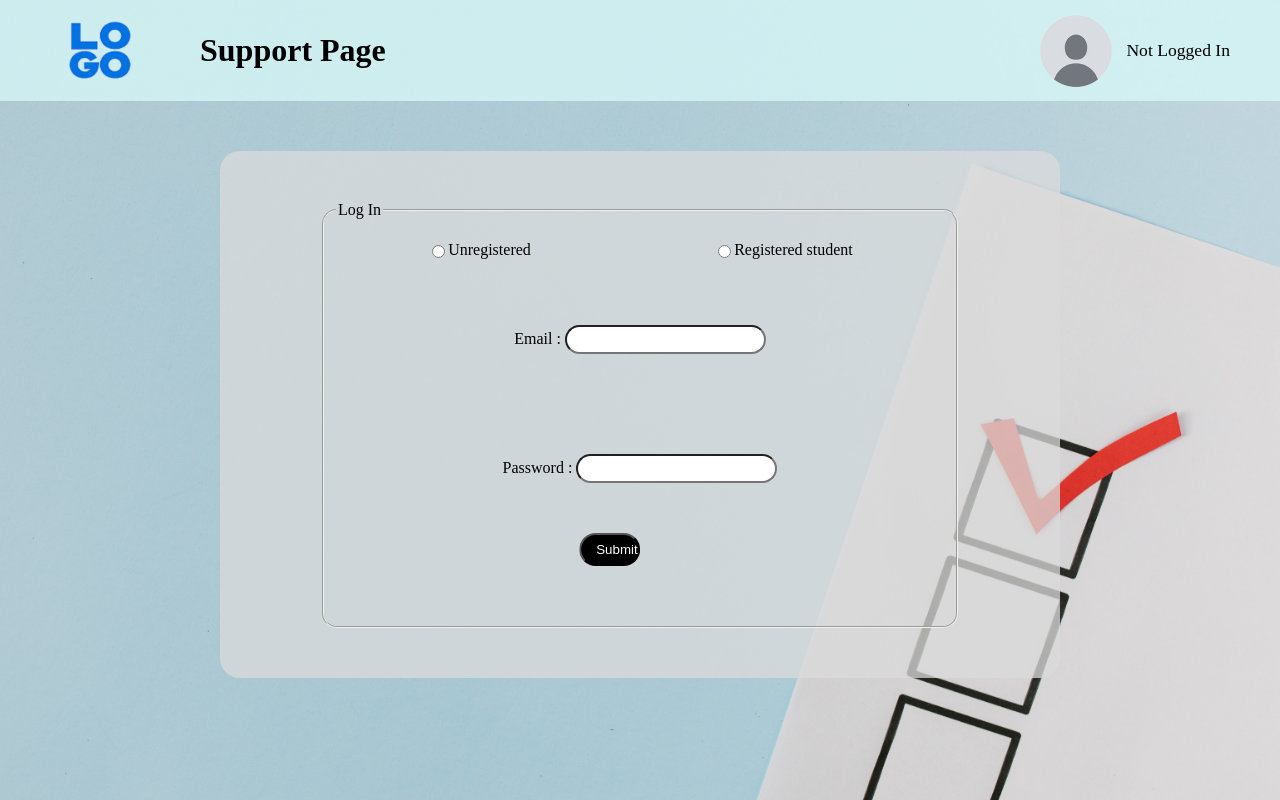
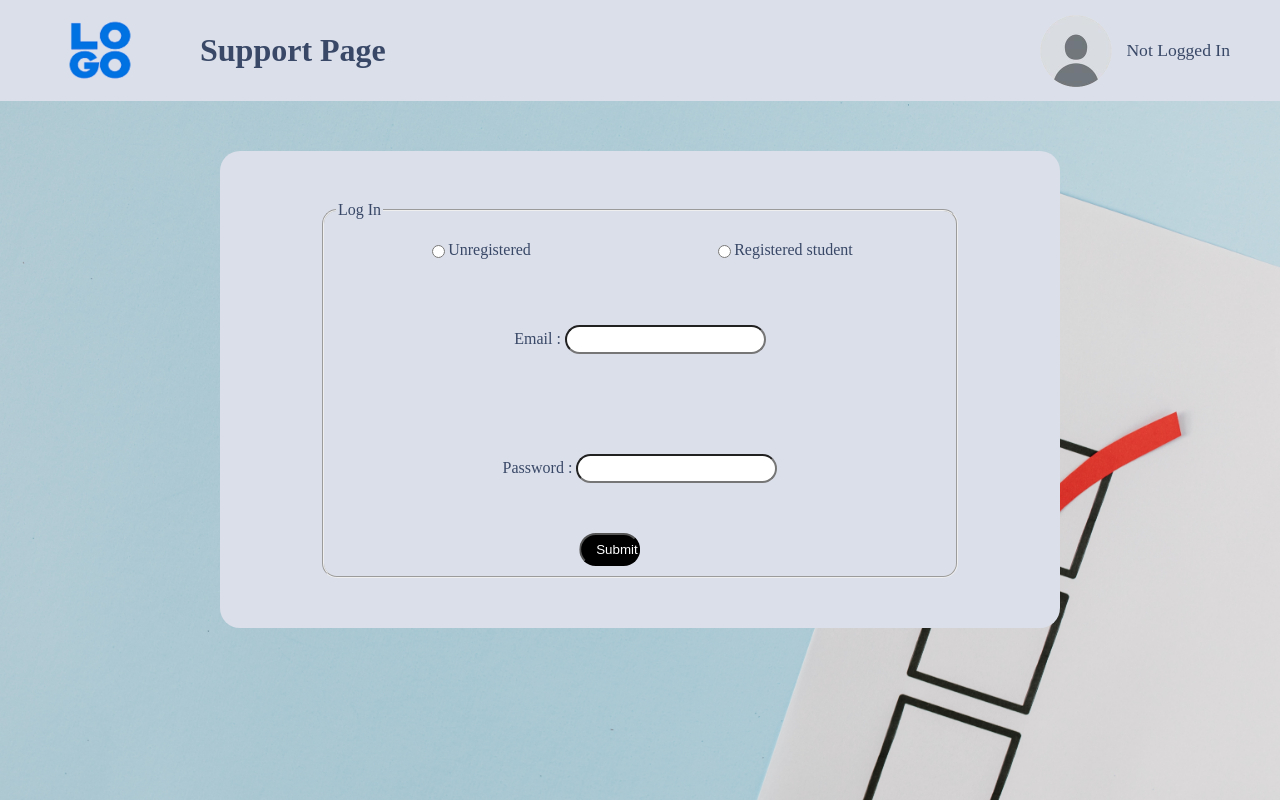
Before and after one commit to Reshan123/Y1S2-Group-Project, a PHP site: page /Y1S2-Group-Project/login.php in a window 1280 px wide. Run offline with PHP 8.4, Linux system fonts and the light colour scheme.

Commit message:
changed background colour

```diff
--- a/css/index.css
+++ b/css/index.css
@@ -1,6 +1,6 @@
 
 body .common_q{
-    background-color: rgba(219, 219, 219, 0.75);
+    background-color: #DBDFEA;
     border-radius: 50px;
     margin: auto;
     margin-top: 25px;
--- a/css/login.css
+++ b/css/login.css
@@ -4,7 +4,7 @@ body{
 
 .form{
     width: 50vw;
-    background: rgba(219, 219, 219, 0.75);
+    background: #DBDFEA;
     padding: 50px 100px;
     border-radius: 20px;
 }
@@ -33,7 +33,6 @@ fieldset{
 .form .mainForm{
     display: flex;
     flex-direction: column;
-    margin-bottom: 50px;
 }
 
 
--- a/css/managers.css
+++ b/css/managers.css
@@ -5,7 +5,7 @@ a{
 body table {
     margin: auto;
     margin-top: 40px;
-    background-color: rgba(219, 219, 219, 0.903);
+    background-color: #DBDFEA;
     border-radius: 50px;
     padding: 60px 80px;
 }
--- a/css/navigationBar.css
+++ b/css/navigationBar.css
@@ -5,13 +5,14 @@ body {
     background-image: url(../assets/background1.jpg);
     background-repeat: no-repeat;
     background-size: cover;
+    color: #394867;
 }
 
 body nav{
     display: flex;
     justify-content: space-between;
     align-items: center;
-    background-color: rgba(216, 248, 248, 0.75);
+    background-color: #DBDFEA;
 }
 
 body nav div{
--- a/css/registered.css
+++ b/css/registered.css
@@ -3,7 +3,7 @@ body{
 }
 
 body .askedQ{
-    background-color: rgba(219, 219, 219, 0.75);
+    background-color: #DBDFEA;
     border-radius: 50px;
     margin: auto;
     margin-top: 25px;
--- a/css/reply.css
+++ b/css/reply.css
@@ -9,7 +9,7 @@
 
 body .reply{
     display:  block;
-    background-color: rgba(219, 219, 219, 0.75);
+    background-color: #DBDFEA;
     border-radius: 50px;
     margin: auto;
     margin-top: 25px;
@@ -44,7 +44,7 @@ body .reply form .solution{
 
 
 body .reply form .solution textarea{
-    background-color: rgba(163, 241, 241, 0.75);
+    background-color: #DBDFEA;
     border-radius: 10px;
 }
 
--- a/css/responder.css
+++ b/css/responder.css
@@ -1,7 +1,7 @@
 
 body .common_q{
     display: none;
-    background-color: rgba(219, 219, 219, 0.75);
+    background-color: #DBDFEA;
     border-radius: 50px;
     margin: auto;
     margin-top: 25px;
@@ -48,7 +48,7 @@ body .common_q .button{
 
 
 body .registered_tickets{
-    background-color: rgba(219, 219, 219, 0.75);
+    background-color: #DBDFEA;
     border-radius: 50px;
     margin: auto;
     margin-top: 25px;
@@ -123,7 +123,7 @@ body .registered_tickets .ticket form input{
 
 body .unreg_tickets{
     display:  none;
-    background-color: rgba(219, 219, 219, 0.75);
+    background-color: #DBDFEA;
     border-radius: 50px;
     margin: auto;
     margin-top: 25px;
--- a/css/unregistered.css
+++ b/css/unregistered.css
@@ -7,7 +7,7 @@ body{
 
 body .common_q{
     display: block;
-    background-color: rgba(219, 219, 219, 0.75);
+    background-color: #DBDFEA;
     border-radius: 50px;
     margin: auto;
     margin-top: 25px;
```
